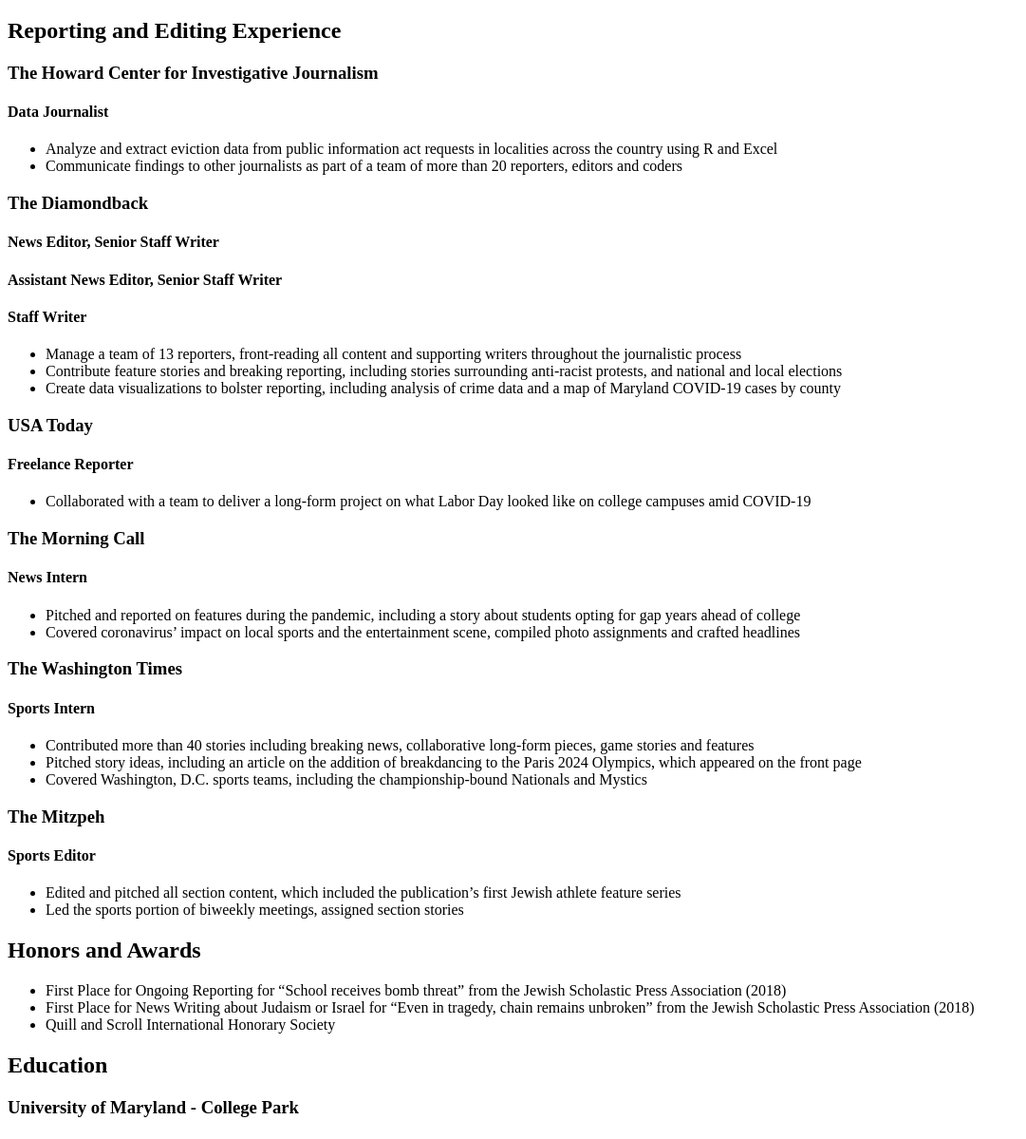
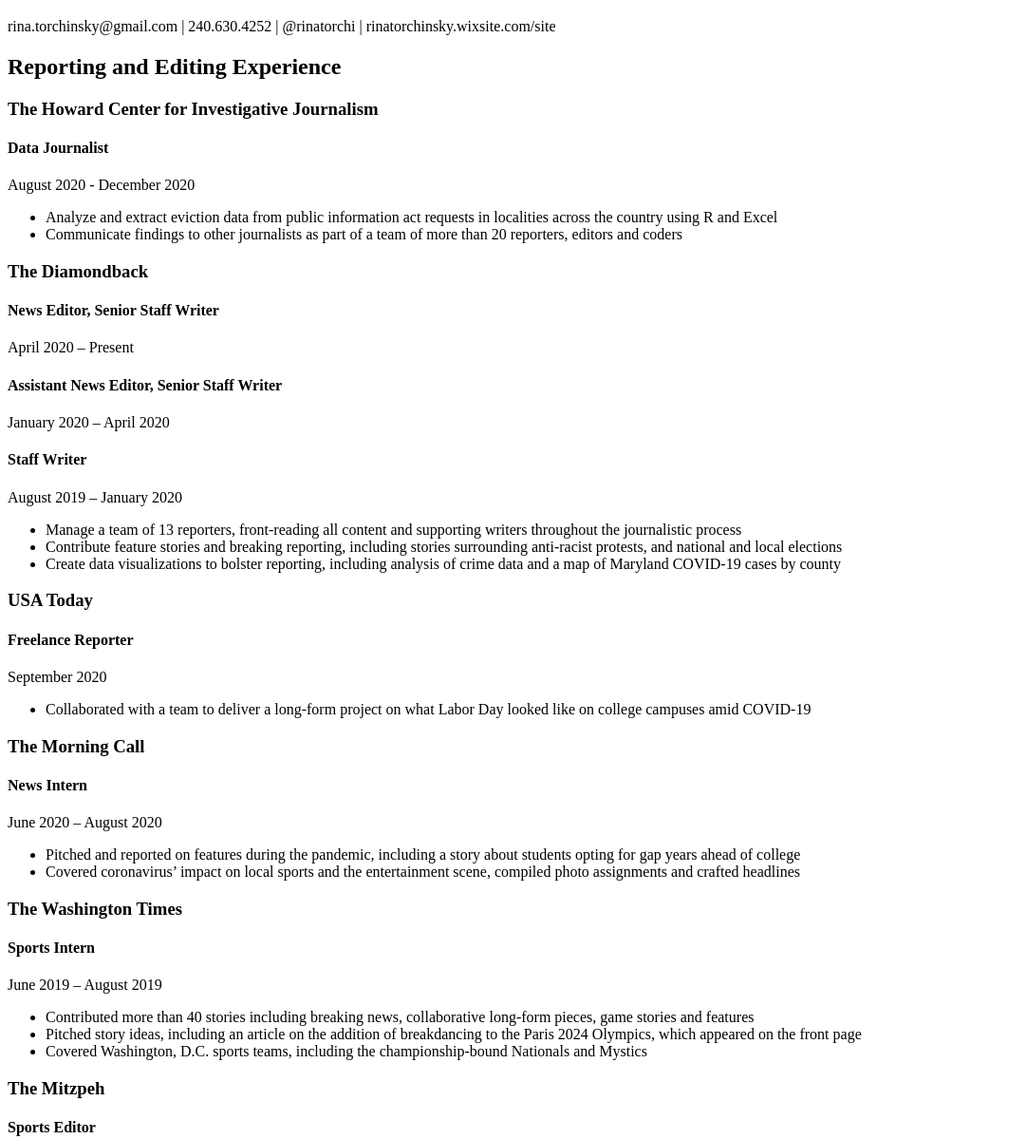
Before and after one commit to rinatorch/rinatorch.github.io, a plain HTML site: page resume/index.html in a window 1280 px wide. Shown: the part 61-1260 px from the top of the page at 95% size, without its empty margins (0-1081 px from the left). Drawn offline with Linux system fonts and the light colour scheme.

Commit message:
updates on resume, added dates

```diff
--- a/resume/index.html
+++ b/resume/index.html
@@ -9,93 +9,76 @@
 
 <body>
     <h1>Rina Tova Torchinsky</h1>
-
-
+    <p>rina.torchinsky@gmail.com | 240.630.4252 | @rinatorchi | rinatorchinsky.wixsite.com/site</p>
     <h2>Reporting and Editing Experience</h2>
     <h3>The Howard Center for Investigative Journalism</h3>
     <h4>Data Journalist</h4>
-
-
+    <p>August 2020 - December 2020<p>
             <ul>
                 <li>Analyze and extract eviction data from public information act requests in localities across the country using R and Excel</li>
                 <li>Communicate findings to other journalists as part of a team of more than 20 reporters, editors and coders</li>
             </ul>
-
             <h3>The Diamondback</h3>
             <h4>News Editor, Senior Staff Writer</h4>
+            <p>April 2020 – Present<p>
                     <h4>Assistant News Editor, Senior Staff Writer</h4>
+                    <p>January 2020 – April 2020<p>
                             <h4>Staff Writer</h4>
-
+                            <p>August 2019 – January 2020<p>
                                     <ul>
                                         <li>Manage a team of 13 reporters, front-reading all content and supporting writers throughout the journalistic process</li>
                                         <li>Contribute feature stories and breaking reporting, including stories surrounding anti-racist protests, and national and local elections</li>
                                         <li>Create data visualizations to bolster reporting, including analysis of crime data and a map of Maryland COVID-19 cases by county</li>
                                     </ul>
-
                                     <h3>USA Today</h3>
                                     <h4>Freelance Reporter</h4>
-
+                                    <p>September 2020<p>
                                             <ul>
                                                 <li>Collaborated with a team to deliver a long-form project on what Labor Day looked like on college campuses amid COVID-19</li>
                                             </ul>
-
                                             <h3>The Morning Call</h3>
                                             <h4>News Intern</h4>
-
+                                            <p>June 2020 – August 2020</p>
                                             <ul>
                                                 <li>Pitched and reported on features during the pandemic, including a story about students opting for gap years ahead of college</li>
                                                 <li>Covered coronavirus’ impact on local sports and the entertainment scene, compiled photo assignments and crafted headlines</li>
                                             </ul>
-
                                             <h3>The Washington Times</h3>
                                             <h4>Sports Intern</h4>
-
+                                            <p>June 2019 – August 2019</p>
                                             <ul>
                                                 <li>Contributed more than 40 stories including breaking news, collaborative long-form pieces, game stories and features</li>
                                                 <li>Pitched story ideas, including an article on the addition of breakdancing to the Paris 2024 Olympics, which appeared on the front page</li>
                                                 <li>Covered Washington, D.C. sports teams, including the championship-bound Nationals and Mystics</li>
                                             </ul>
-
                                             <h3>The Mitzpeh</h3>
                                             <h4>Sports Editor</h4>
-
+                                            <p>November 2018 – May 2019</p>
                                             <ul>
                                                 <li>Edited and pitched all section content, which included the publication’s first Jewish athlete feature series</li>
                                                 <li>Led the sports portion of biweekly meetings, assigned section stories</li>
                                             </ul>
-
                                             <h2>Honors and Awards</h2>
-
                                             <ul>
                                                 <li>First Place for Ongoing Reporting for “School receives bomb threat” from the Jewish Scholastic Press Association (2018)</li>
                                                 <li>First Place for News Writing about Judaism or Israel for “Even in tragedy, chain remains unbroken” from the Jewish Scholastic Press Association (2018)</li>
                                                 <li>Quill and Scroll International Honorary Society</li>
                                             </ul>
-
                                             <h2>Education</h2>
-
-	<h3>University of Maryland - College Park</h3>
+                                            <h3>University of Maryland - College Park - Class of 2022</h3>
                                             <h4>Bachelor of Arts in journalism, Philip Merrill College of Journalism</h4>
                                             <h4>Bachelor of Science in information science, College of Information Studies</h4>
-
                                             <ul>
                                                 <li>Included Coursework: Storytelling with Code, Statistics for Information Science, Fundamentals of American Sign Language</li>
                                                 <li>College Park Scholars Science, Technology and Society program, sponsored by A. James Clark School of Engineering</li>
-
                                             </ul>
-
                                             <h2>Technical Skills</h2>
-
                                             <ul>
                                                 <li>Languages: English (native speaker), Hebrew (fluent), Spanish (beginner, currently learning)</li>
                                                 <li>Data, Design and Visuals: Python, Illustrator, XD, R, Excel, HTML, CSS, InDesign, Lightroom, Datawrapper, Infogram, Photography</li>
                                                 <li>Digital Media: Arc, WordPress, SaxoTech, Wix,Twitter, Instagram, Facebook, Snapchat, Canva, G-Suite</li>
                                                 <li>Other: Beginner saxophonist, recovering varsity basketball player, president of a women’s a cappella group</li>
-
-
                                             </ul>
-
-
 </body>
 
 </html>
```
Lines whose indentation alone changed are shown as unchanged.
